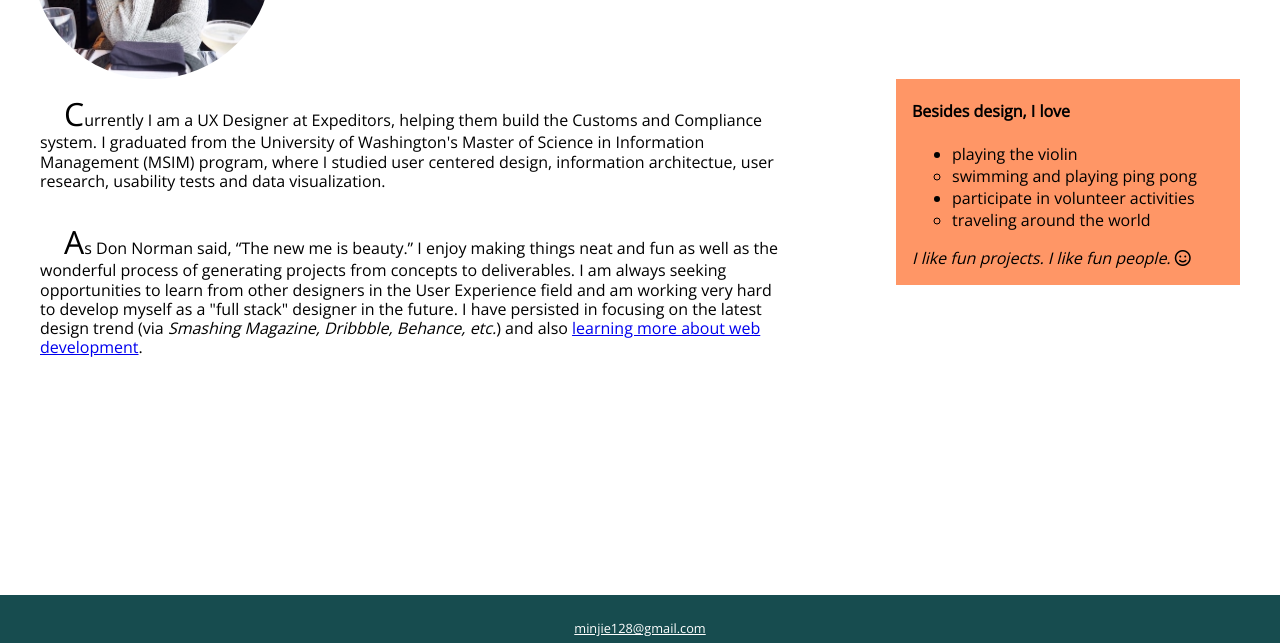
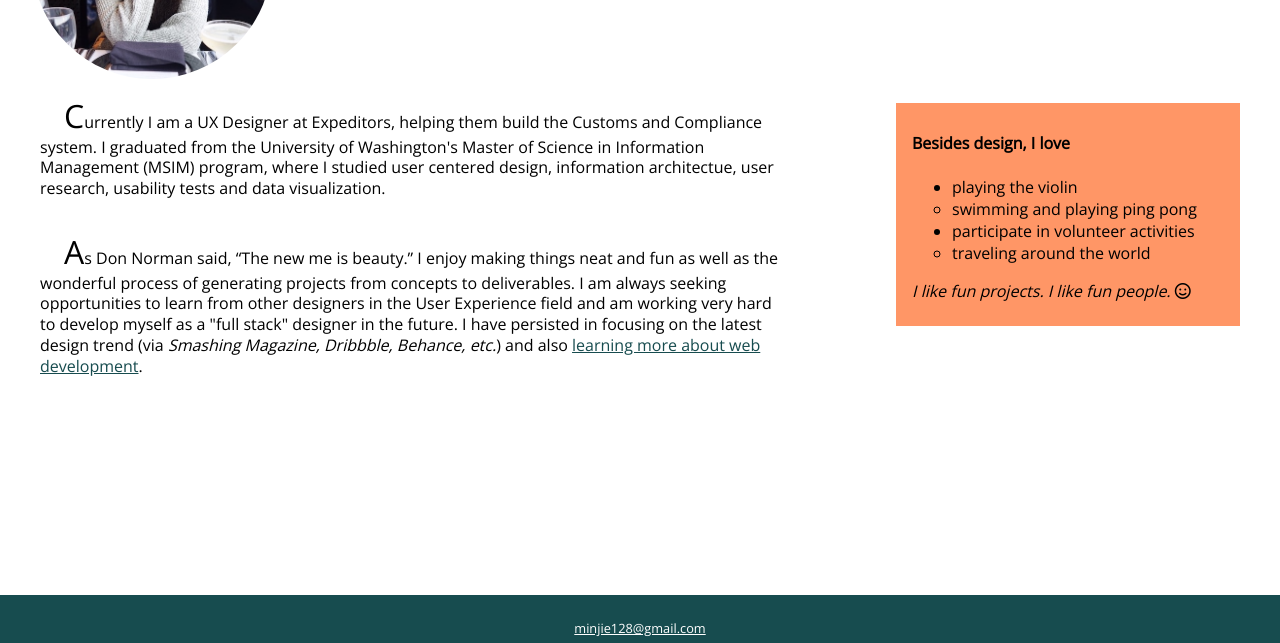
Before and after one commit to minjie128/portfolio, a plain HTML site: page about.html in a window 1280 px wide. Shown: the part 235-878 px from the top of the page. Drawn offline with nearby package versions, Linux system fonts and the light colour scheme.

Commit message:
Add CSS styles for the link to Learn Web Development page

```diff
--- a/styles/first-stylesheet.css
+++ b/styles/first-stylesheet.css
@@ -176,7 +176,7 @@ p.about-me {
   width: 60%;
   padding-left: 1.5rem;
   text-indent: 1.5rem;
-  line-height: 1.2;
+  line-height: 1.3;
   clear: both;
 }
 
@@ -184,13 +184,17 @@ p.about-me:first-letter {
   font-size: 200%;
 }
 
+.about-me a {
+  color: #174C4F;
+}
+
 aside {
   width: 25%;
   float: right;
   background-color: #FF9666;
-  margin-top: -8rem;
+  margin-top: -7rem;
   margin-right: 1.5rem;
-  padding: 0 1rem;
+  padding: 0.5rem 1rem;
 }
 
 aside ul {
```
